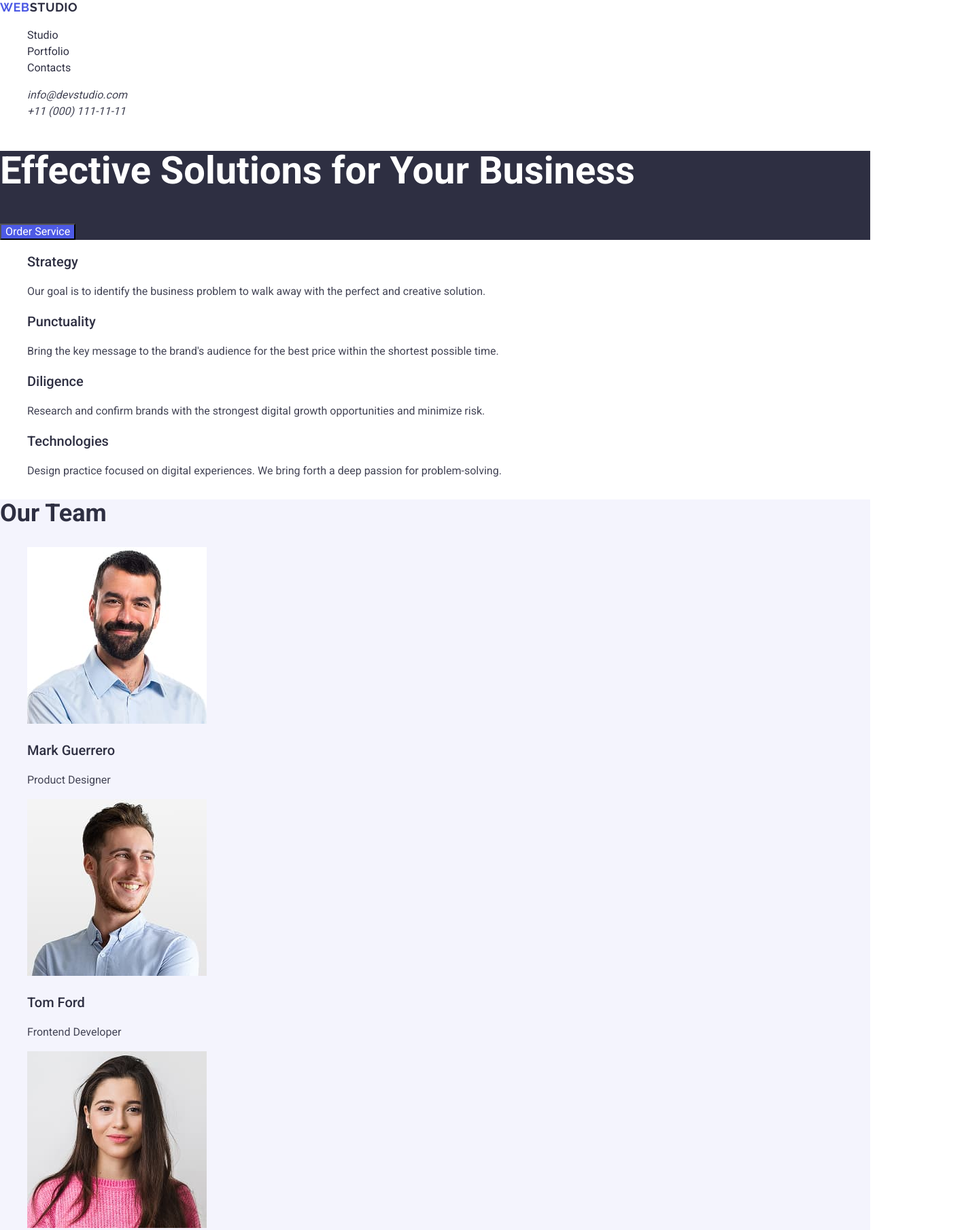
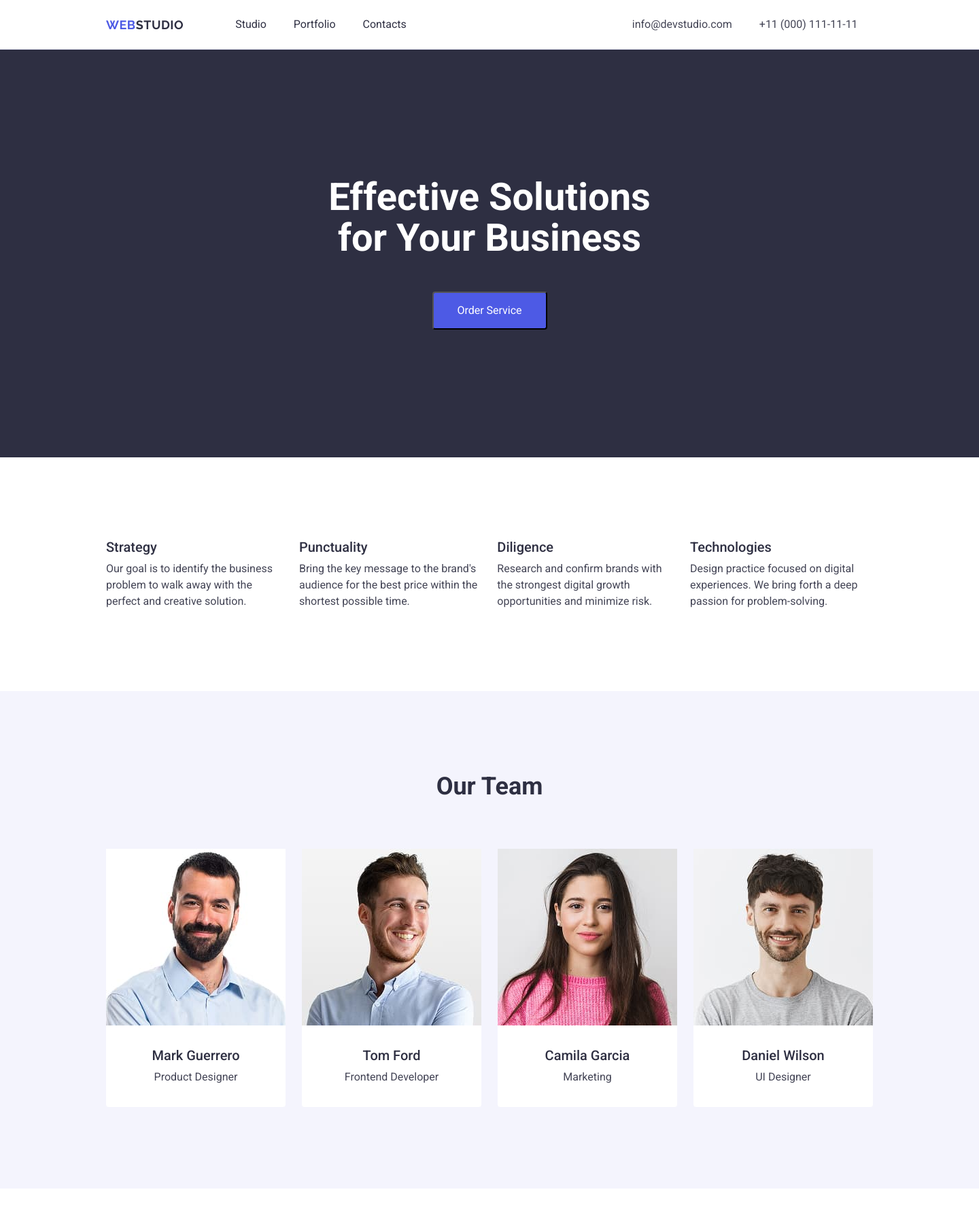
Before and after one commit to aburakozaslan-cloud/goit-markup-hw-03, a plain HTML site: page index.html in a window 1280 px wide. Shown: the top 1810 px of the page at 68% size, 1440 px wide, since content can reach past the window. Drawn offline with nearby package versions, Linux system fonts and the light colour scheme.

Commit message:
fınısh

```diff
--- a/css/styles.css
+++ b/css/styles.css
@@ -1,49 +1,168 @@
+*,
+*::before,
+*::after {
+  box-sizing: border-box;
+  margin: 0;
+  padding: 0;
+}
+
+.page-header {
+  display: flex;
+  padding-top: 24px;
+  padding-bottom: 24px;
+  align-items: center;
+  border-bottom: 1px solid #e7e9fc;
+}
+
+h1 h2 h3 h4 p ul {
+  margin: 0;
+  padding: 0;
+}
+
+img {
+  display: block;
+}
+
+.navbar {
+  display: flex;
+  gap: 40px;
+  padding-right: 332px;
+}
+
+address ul {
+  display: flex;
+  gap: 40px;
+  font-style: normal;
+}
+
+.container {
+  width: 1440px;
+  margin: 0 auto;
+}
+
+.page-header .logo {
+  padding-left: 156px;
+  padding-right: 76px;
+}
+
+.hero {
+  padding-top: 188px;
+  padding-bottom: 188px;
+  text-align: center;
+}
+
+.page-title {
+  padding-bottom: 48px;
+}
+
+.order-btn {
+  color: #ffffff;
+  background-color: #4d5ae5;
+  cursor: pointer;
+  width: 169px;
+  height: 56px;
+  border-radius: 4px;
+}
+.section {
+  padding: 120px 156px;
+}
+.section-services {
+  background-color: #ffffff;
+}
+
+.section-services ul {
+  display: flex;
+  gap: 24px;
+}
 
 .logo {
-font-family: 'Raleway', sans-serif;
+  font-family: "Raleway", sans-serif;
   font-size: 18px;
   line-height: 1.166;
   letter-spacing: 0.03em;
+}
+.team-section {
+  text-align: center;
+  background-color: #f4f4fd;
+}
+.services-title {
+  padding-bottom: 8px;
+}
 
+.team-section h2 {
+  padding-bottom: 72px;
+}
+
+.team-section ul {
+  display: flex;
+  gap: 24px;
+}
+
+.team-section li {
+  background-color: #ffffff;
+  border-bottom-left-radius: 4px;
+  border-bottom-right-radius: 4px;
+}
+
+.content {
+  padding: 32px 16px;
+}
+
+.team-section h3 {
+  padding-bottom: 8px;
+}
+
+.section-portfolio h2 {
+  padding-bottom: 72px;
+  text-align: center;
+}
+
+.section-portfolio ul {
+  display: flex;
+  flex-wrap: wrap;
+  gap: 24px;
+}
+
+.section-portfolio .content {
+  border-right: 1px solid #e7e9fc;
+  border-bottom: 1px solid #e7e9fc;
+  border-left: 1px solid #e7e9fc;
+}
+
+.part {
+  display: flex;
+  gap: 24px;
+  padding-top: 48px;
 }
 
 .logo-1 {
-    color: #4D5AE5;
-
+    color: #4d5ae5;
 }
 
 .logo-2 {
-    color: #2E2F42;
+  color: #2e2f42;
 }
 
 .logo-3 {
-    color: #F4F4FD;
+  color: #f4f4fd;
 }
 
 nav a {
-
-    color:#2E2F42
-
+  color: #2e2f42;
 }
 
 nav a:hover,
 nav a:focus {
-
-color: #404BBF;
-
+  color: #404bbf;
 }
 
 address a {
-
   color: #434455;
-
 }
 
 address a:hover,
 address a:focus {
-
-color: #404BBF;
-
+  color: #404bbf;
 }
 
 ul {
@@ -51,7 +170,7 @@ ul {
 }
 
 body {
-font-family: 'Roboto', sans-serif;
+  font-family: "Roboto", sans-serif;
   color: #434455;
   font-size: 16px;
   line-height: 1.5;
@@ -62,63 +181,48 @@ a {
 }
 
 h1 {
-    color: #FFFFFF;
+  color: #ffffff;
   font-size: 56px;
   line-height: 1.071;
   font-weight: 700;
-
-}.hero {
-    background-color: #2E2F42;
 }
-
-.order-btn {
-    color: #FFFFFF;
-    background-color: #4D5AE5;
-    cursor: pointer;
+.hero {
+  background-color: #2e2f42;
 }
 
 .order-btn:hover,
 .order-btn:focus {
-
-   background-color: #404BBF;
+  background-color: #404bbf;
 }
 
 h3 {
-    color: #2E2F42;
+  color: #2e2f42;
   font-size: 20px;
   line-height: 1.2;
   font-weight: 500;
-
 }
 
 p {
   color: #434455;
   font-size: 16px;
   line-height: 1.5;
-
 }
 
 h2 {
-    color: #2E2F42;
+  color: #2e2f42;
   font-size: 36px;
   font-weight: 700;
   line-height: 1.111;
 }
 
-.team-section {
- background-color: #F4F4FD;
-}
-
 .site-footer {
-
-color: #F4F4FD;
-
-background-color: #2E2F42;
-
+  color: #f4f4fd;
+  background-color: #2e2f42;
+  padding: 100px 156px;
 }
 
 .site-footer p {
-
-color: #F4F4FD;
-
+  color: #f4f4fd;
+  width: 264px;
+  padding-top: 16px;
 }
--- a/index.html
+++ b/index.html
@@ -4,18 +4,25 @@
     <meta charset="utf-8" />
     <meta name="viewport" content="width-device-width, initial-scale=1.0" />
     <title>Web Studio</title>
-    <link href="https://fonts.googleapis.com/css2?family=Raleway:wght@700&family=Roboto:wght@400;500;700&display=swap"
-      rel="stylesheet">
-    <link rel="stylesheet" href="https://cdnjs.cloudflare.com/ajax/libs/modern-normalize/2.0.0/modern-normalize.min.css">
+    <link
+      href="https://fonts.googleapis.com/css2?family=Raleway:wght@700&family=Roboto:wght@400;500;700&display=swap"
+      rel="stylesheet"
+    />
+    <link
+      rel="stylesheet"
+      href="https://cdnjs.cloudflare.com/ajax/libs/modern-normalize/2.0.0/modern-normalize.min.css"
+    />
     <link rel="stylesheet" href="./css/styles.css" />
   </head>
 
   <body>
-    <header>
-
-      <a class="logo" href="#"><span class="logo-1">WEB</span><span class="logo-2">STUDIO</span></a>
+    <div class="container">
+      <header class="page-header">
+        <a class="logo" href="#"
+          ><span class="logo-1">WEB</span><span class="logo-2">STUDIO</span></a
+        >
         <nav>
-        <ul>
+          <ul class="navbar">
             <li><a href="#">Studio</a></li>
             <li><a href="#">Portfolio</a></li>
             <li><a href="#">Contacts</a></li>
@@ -29,32 +36,35 @@
           </ul>
         </address>
       </header>
-
+    </div>
+    <div class="container">
       <main>
         <section class="hero">
-        <h1>Effective Solutions for Your Business</h1>
-        <button type ="button" class="order-btn">Order Service</button>
+          <h1 class="page-title">
+            Effective Solutions <br />for Your Business
+          </h1>
+          <button type="button" class="order-btn">Order Service</button>
         </section>
 
-      <section>
+        <section class="section-services section">
           <ul>
             <li>
-            <h3>Strategy</h3>
+              <h3 class="services-title">Strategy</h3>
 
               <p>
-              Our goal is to identify the business problem to walk away with the
-              perfect and creative solution.
+                Our goal is to identify the business problem to walk away with
+                the perfect and creative solution.
               </p>
             </li>
             <li>
-            <h3>Punctuality</h3>
+              <h3 class="services-title">Punctuality</h3>
               <p>
                 Bring the key message to the brand's audience for the best price
                 within the shortest possible time.
               </p>
             </li>
             <li>
-            <h3>Diligence</h3>
+              <h3 class="services-title">Diligence</h3>
 
               <p>
                 Research and confirm brands with the strongest digital growth
@@ -62,7 +72,7 @@
               </p>
             </li>
             <li>
-            <h3>Technologies</h3>
+              <h3 class="services-title">Technologies</h3>
               <p>
                 Design practice focused on digital experiences. We bring forth a
                 deep passion for problem-solving.
@@ -71,7 +81,7 @@
           </ul>
         </section>
 
-      <section class="team-section">
+        <section class="team-section section">
           <h2>Our Team</h2>
           <ul>
             <li>
@@ -81,8 +91,10 @@
                 width="264"
                 height="260"
               />
+              <div class="content">
                 <h3>Mark Guerrero</h3>
                 <p>Product Designer</p>
+              </div>
             </li>
             <li>
               <img
@@ -91,8 +103,10 @@
                 width="264"
                 height="260"
               />
+              <div class="content">
                 <h3>Tom Ford</h3>
                 <p>Frontend Developer</p>
+              </div>
             </li>
             <li>
               <img
@@ -101,8 +115,10 @@
                 width="264"
                 height="260"
               />
+              <div class="content">
                 <h3>Camila Garcia</h3>
                 <p>Marketing</p>
+              </div>
             </li>
             <li>
               <img
@@ -111,13 +127,15 @@
                 width="264"
                 height="260"
               />
+              <div class="content">
                 <h3>Daniel Wilson</h3>
                 <p>UI Designer</p>
+              </div>
             </li>
           </ul>
         </section>
 
-      <section>
+        <section class="section-portfolio section">
           <h2>Our Portfolio</h2>
           <ul>
             <li>
@@ -127,8 +145,10 @@
                 width="360"
                 height="300"
               />
+              <div class="content">
                 <h3>Banking App</h3>
                 <p>App</p>
+              </div>
             </li>
             <li>
               <img
@@ -137,8 +157,10 @@
                 width="360"
                 height="300"
               />
+              <div class="content">
                 <h3>Cashless Payment</h3>
                 <p>Marketing</p>
+              </div>
             </li>
             <li>
               <img
@@ -147,18 +169,24 @@
                 width="360"
                 height="300"
               />
+              <div class="content">
                 <h3>Meditation App</h3>
                 <p>App</p>
+              </div>
             </li>
+            <div class="part">
             <li>
+
               <img
                 src="images/img-2.jpg"
                 alt="Taxi Service"
                 width="360"
                 height="300"
               />
+              <div class="content">
                 <h3>Taxi Service</h3>
                 <p>Marketing</p>
+              </div>
             </li>
             <li>
               <img
@@ -167,8 +195,10 @@
                 width="360"
                 height="300"
               />
+              <div class="content">
                 <h3>Screen Illustrations</h3>
                 <p>Design</p>
+              </div>
             </li>
             <li>
               <img
@@ -177,18 +207,26 @@
                 width="360"
                 height="300"
               />
+              <div class="content">
                 <h3>Online Courses</h3>
                 <p>Marketing</p>
+              </div>
             </li>
+            </div>
           </ul>
         </section>
       </main>
+    </div>
+    <div class="container">
       <footer class="site-footer">
-      <a href="#" class="logo"><span class="logo-1">WEB</span><span class="logo-3">STUDIO</span></a>
+        <a href="#" class="logo"
+          ><span class="logo-1">WEB</span><span class="logo-3">STUDIO</span></a
+        >
         <p>
-        Increase the flow of customers and sales for your business with digital
-        marketing & growth solutions.
+          Increase the flow of customers and sales for your business with
+          digital marketing & growth solutions.
         </p>
       </footer>
+    </div>
   </body>
 </html>
```
Lines whose indentation alone changed are shown as unchanged.
